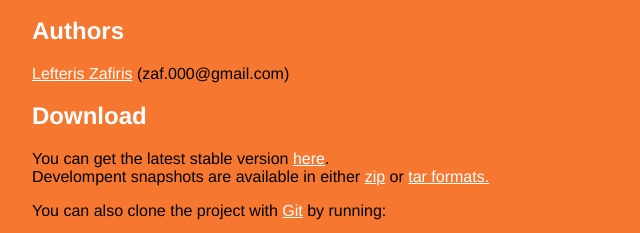
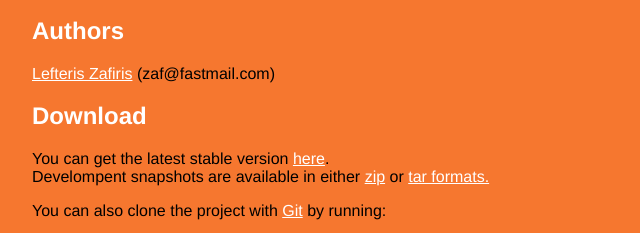
Before and after one commit to zaf/asterisk-googletranslate, a plain HTML site: page index.html in a window 1280 px wide. Shown: the part 1483-1716 px from the top of the page, 233-873 px from the left. Drawn offline with Linux system fonts and the light colour scheme.

Commit message:
Email address update

```diff
--- a/index.html
+++ b/index.html
@@ -136,7 +136,7 @@ exten => 1236,n,Verbose(1,Detected language: ${glang})
 
     <h2>Authors</h2>
 
-    <p><a href="http://github.com/zaf">Lefteris Zafiris</a> (zaf.000@gmail.com)<br /></p>
+    <p><a href="http://github.com/zaf">Lefteris Zafiris</a> (zaf@fastmail.com)<br /></p>
 
     <h2>Download</h2>
 	<p>You can get the latest stable version <a href=
```
